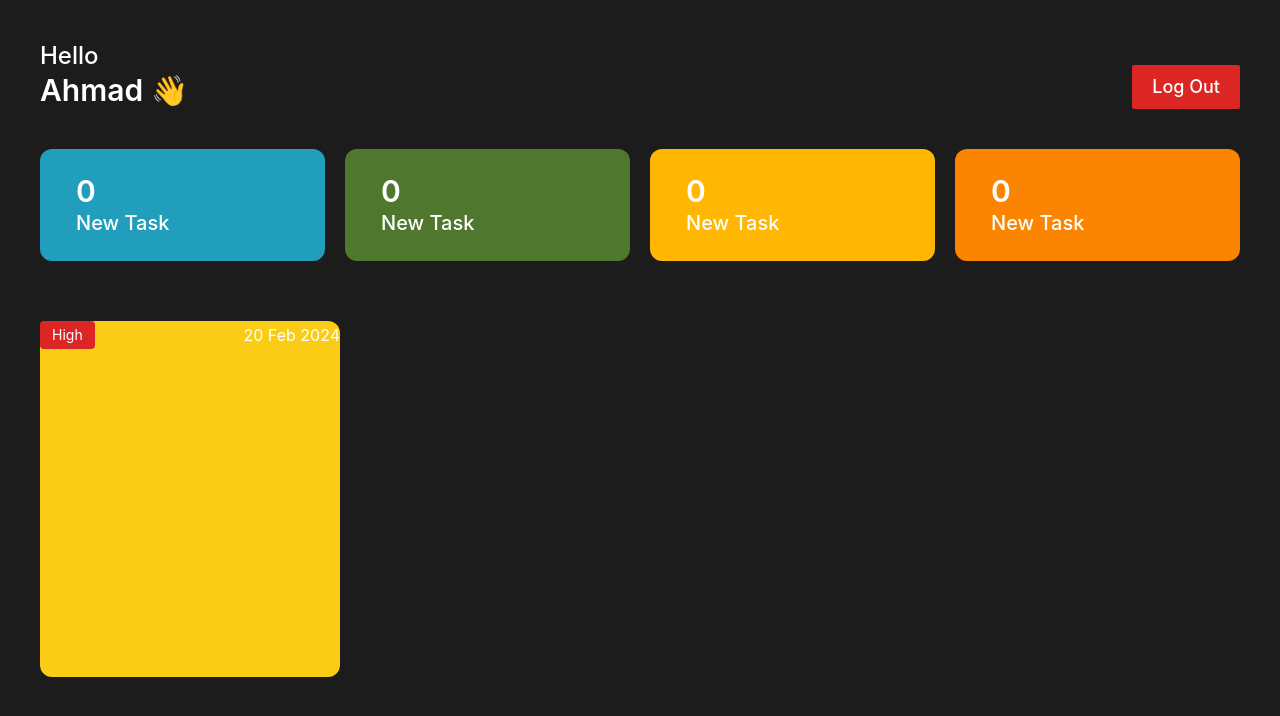
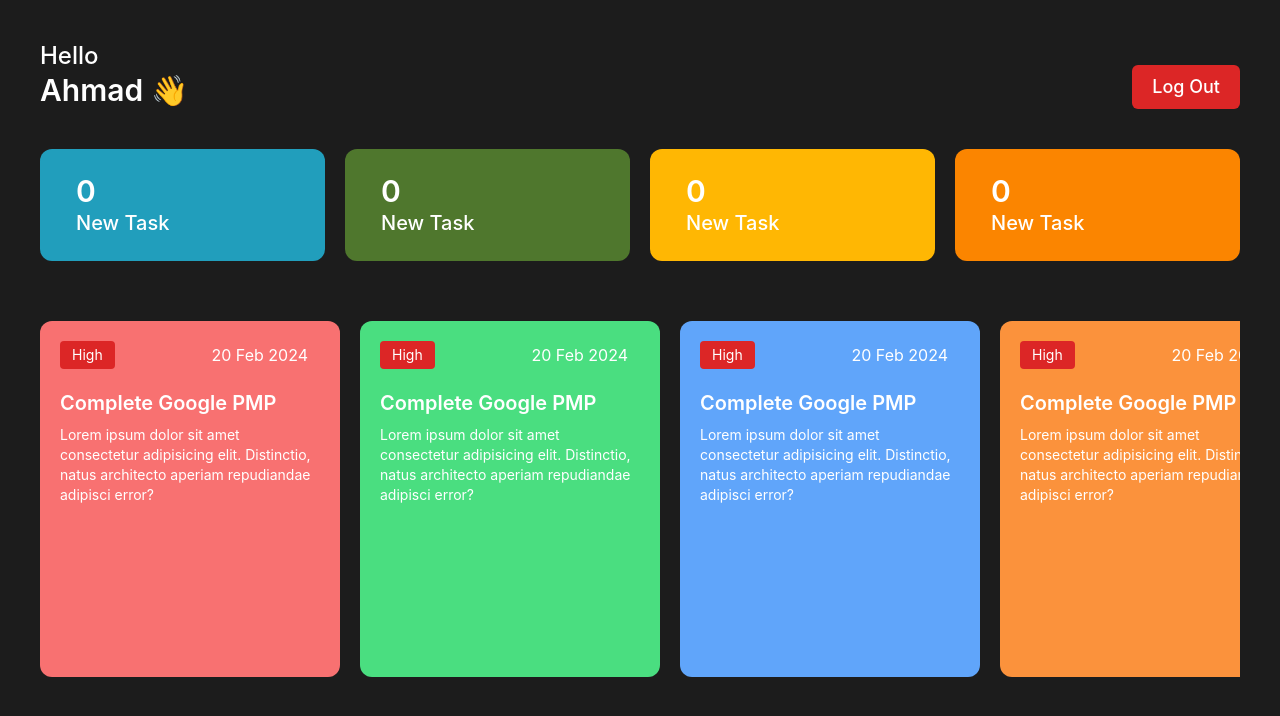
Before and after one commit to SaroshAhmad/ems, a React (Vite) app: page / in a window 1280 px wide. Shown: the top 716 px of the page. Built offline with nearby package versions, Linux system fonts and the light colour scheme.

Commit message:
Update Header and TaskList components

```diff
--- a/src/components/Other/Header.jsx
+++ b/src/components/Other/Header.jsx
@@ -6,7 +6,7 @@ const Header = () => {
             <h1 className='text-2xl font-medium'>
                 Hello <br /><span className='text-3xl font-semibold'>Ahmad 👋</span>
             </h1>
-            <button className='bg-red-600 text-lg font-medium text-white px-5 py-2 rounded-sm'>Log Out</button>
+            <button className='bg-red-600 text-lg font-medium text-white px-5 py-2 rounded-md'>Log Out</button>
         </div>
     )
 }
--- a/src/components/TaskList/TaskList.jsx
+++ b/src/components/TaskList/TaskList.jsx
@@ -2,12 +2,38 @@ import React from 'react'
 
 const TaskList = () => {
     return (
-        <div id='tasklist' className='h-[55%] overflow-x-auto flex items-start justify-start gap-5 flex-nowrap mt-10 rounded-xl w-full py-5'>
-            <div className='flex-shrink-0 rounded-xl h-full w-[300px] bg-yellow-400'>
+        <div id='tasklist' className='h-[55%] overflow-x-auto flex items-centre justify-start gap-5 flex-nowrap mt-10 rounded-xl w-full py-5'>
+            <div className='flex-shrink-0 rounded-xl h-full w-[300px] bg-red-400 p-5'>
                 <div className='flex justify-between items-center'>
                     <h3 className='bg-red-600 text-sm px-3 py-1 rounded'>High</h3>
-                    <h4>20 Feb 2024</h4>
+                    <h4 className='flex text-md px-3 '>20 Feb 2024</h4>
                 </div>
+                <h2 className='mt-5 text-xl font-semibold'>Complete Google PMP</h2>
+                <p className='text-sm mt-2'>Lorem ipsum dolor sit amet consectetur adipisicing elit. Distinctio, natus architecto aperiam repudiandae adipisci error?</p>
+            </div>
+            <div className='flex-shrink-0 rounded-xl h-full w-[300px] bg-green-400 p-5'>
+                <div className='flex justify-between items-center'>
+                    <h3 className='bg-red-600 text-sm px-3 py-1 rounded'>High</h3>
+                    <h4 className='flex text-md px-3 '>20 Feb 2024</h4>
+                </div>
+                <h2 className='mt-5 text-xl font-semibold'>Complete Google PMP</h2>
+                <p className='text-sm mt-2'>Lorem ipsum dolor sit amet consectetur adipisicing elit. Distinctio, natus architecto aperiam repudiandae adipisci error?</p>
+            </div>
+            <div className='flex-shrink-0 rounded-xl h-full w-[300px] bg-blue-400 p-5'>
+                <div className='flex justify-between items-center'>
+                    <h3 className='bg-red-600 text-sm px-3 py-1 rounded'>High</h3>
+                    <h4 className='flex text-md px-3 '>20 Feb 2024</h4>
+                </div>
+                <h2 className='mt-5 text-xl font-semibold'>Complete Google PMP</h2>
+                <p className='text-sm mt-2'>Lorem ipsum dolor sit amet consectetur adipisicing elit. Distinctio, natus architecto aperiam repudiandae adipisci error?</p>
+            </div>
+            <div className='flex-shrink-0 rounded-xl h-full w-[300px] bg-orange-400 p-5'>
+                <div className='flex justify-between items-center'>
+                    <h3 className='bg-red-600 text-sm px-3 py-1 rounded'>High</h3>
+                    <h4 className='flex text-md px-3 '>20 Feb 2024</h4>
+                </div>
+                <h2 className='mt-5 text-xl font-semibold'>Complete Google PMP</h2>
+                <p className='text-sm mt-2'>Lorem ipsum dolor sit amet consectetur adipisicing elit. Distinctio, natus architecto aperiam repudiandae adipisci error?</p>
             </div>
         </div>
     )
```
